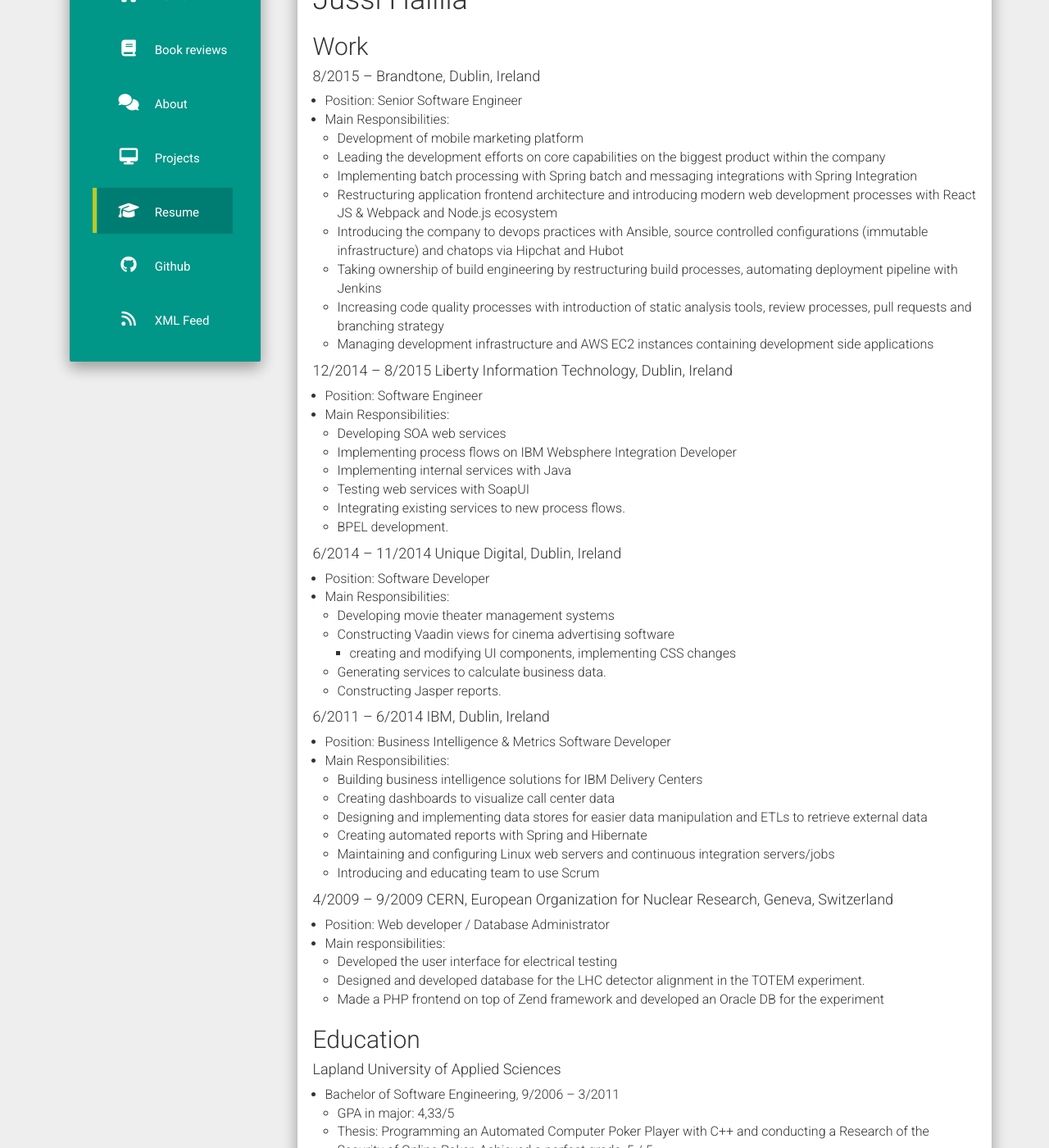
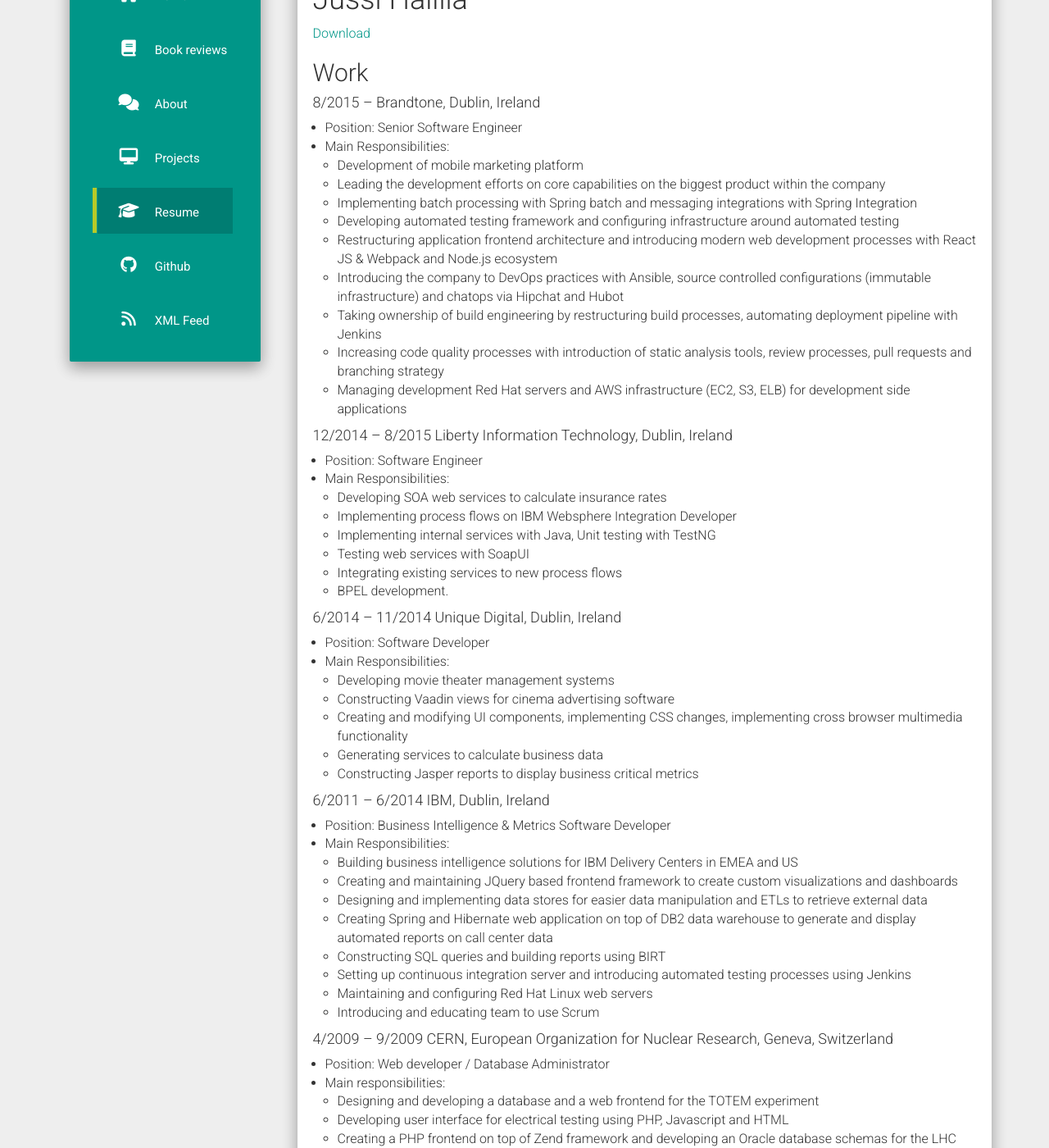
Before and after one commit to Xantier/xantier.github.io, a Jekyll site: the page built from pages/resume.md, in a window 1280 px wide and 1400 px high, scrolled down 323 px. Shown: the whole window at 82% size. Built offline with Jekyll 4.4.1, drawn with Linux system fonts in a browser that asks for light colours; nearby versions of some CDN libraries; some of the changed text lies outside the part shown.

Commit message:
Updating CV

```diff
--- a/pages/resume.md
+++ b/pages/resume.md
@@ -5,6 +5,8 @@
 ---
 
 # Jussi Hallila
+
+[Download](https://docs.google.com/document/d/1EZHUhAmV70VeXm_dEKQjNR9OkbpJQ3fBJ9x4aCT7eEU/edit?usp=sharing)
 
 ## Work
 
@@ -14,22 +16,21 @@
   * Development of mobile marketing platform
   * Leading the development efforts on core capabilities on the biggest product within the company
   * Implementing batch processing with Spring batch and messaging integrations with Spring Integration
-  * Restructuring application frontend architecture and introducing modern web development
-processes with React JS & Webpack and Node.js ecosystem
-  * Introducing the company to devops practices with Ansible, source controlled configurations (immutable infrastructure) and chatops via Hipchat and Hubot
+  * Developing automated testing framework and configuring infrastructure around automated testing
+  * Restructuring application frontend architecture and introducing modern web development processes with React JS & Webpack and Node.js ecosystem
+  * Introducing the company to DevOps practices with Ansible, source controlled configurations (immutable infrastructure) and chatops via Hipchat and Hubot
   * Taking ownership of build engineering by restructuring build processes, automating deployment pipeline with Jenkins
   * Increasing code quality processes with introduction of static analysis tools, review processes, pull requests and branching strategy
-  * Managing development infrastructure and AWS EC2 instances containing development
-side applications
+  * Managing development Red Hat servers and AWS infrastructure (EC2, S3, ELB) for development side applications
 
 #### 12/2014 – 8/2015 Liberty Information Technology, Dublin, Ireland
 * Position: Software Engineer
 * Main Responsibilities:
-  * Developing SOA web services
+  * Developing SOA web services to calculate insurance rates
   * Implementing process flows on IBM Websphere Integration Developer
-  * Implementing internal services with Java
+  * Implementing internal services with Java, Unit testing with TestNG
   * Testing web services with SoapUI
-  * Integrating existing services to new process flows.
+  * Integrating existing services to new process flows
   * BPEL development.
 
 #### 6/2014 – 11/2014 Unique Digital, Dublin, Ireland
@@ -38,27 +39,28 @@
 * Main Responsibilities:
   * Developing movie theater management systems
   * Constructing Vaadin views for cinema advertising software
-    * creating and modifying UI components, implementing
-    CSS changes
-  * Generating services to calculate business data.
-  * Constructing Jasper reports.
+  * Creating and modifying UI components, implementing CSS changes, implementing cross browser multimedia functionality
+  * Generating services to calculate business data
+  * Constructing Jasper reports to display business critical metrics
 
 #### 6/2011 – 6/2014 IBM, Dublin, Ireland
 * Position: Business Intelligence & Metrics Software Developer
 * Main Responsibilities:
-  * Building business intelligence solutions for IBM Delivery Centers
-  * Creating dashboards to visualize call center data
+  * Building business intelligence solutions for IBM Delivery Centers in EMEA and US
+  * Creating and maintaining JQuery based frontend framework to create custom visualizations and dashboards
   * Designing and implementing data stores for easier data manipulation and ETLs to retrieve external data
-  * Creating automated reports with Spring and Hibernate
-  * Maintaining and configuring Linux web servers and continuous integration servers/jobs
+  * Creating Spring and Hibernate web application on top of DB2 data warehouse to generate and display automated reports on call center data
+  * Constructing SQL queries and building reports using BIRT
+  * Setting up continuous integration server and introducing automated testing processes using Jenkins
+  * Maintaining and configuring Red Hat Linux web servers
   * Introducing and educating team to use Scrum
 
 #### 4/2009 – 9/2009 CERN, European Organization for Nuclear Research, Geneva, Switzerland
 * Position: Web developer / Database Administrator
 * Main responsibilities:
-  * Developed the user interface for electrical testing
-  * Designed and developed database for the LHC detector alignment in the TOTEM experiment.
-  * Made a PHP frontend on top of Zend framework and developed an Oracle DB for the experiment
+  * Designing and developing a database and a web frontend for the TOTEM experiment
+  * Developing user interface for electrical testing using PHP, Javascript and HTML
+  * Creating a PHP frontend on top of Zend framework and developing an Oracle database schemas for the LHC detector alignment metrics
 
 ## Education
 
```
Also changed, not shown: other parts of pages/resume.md (+8 -8 lines).
